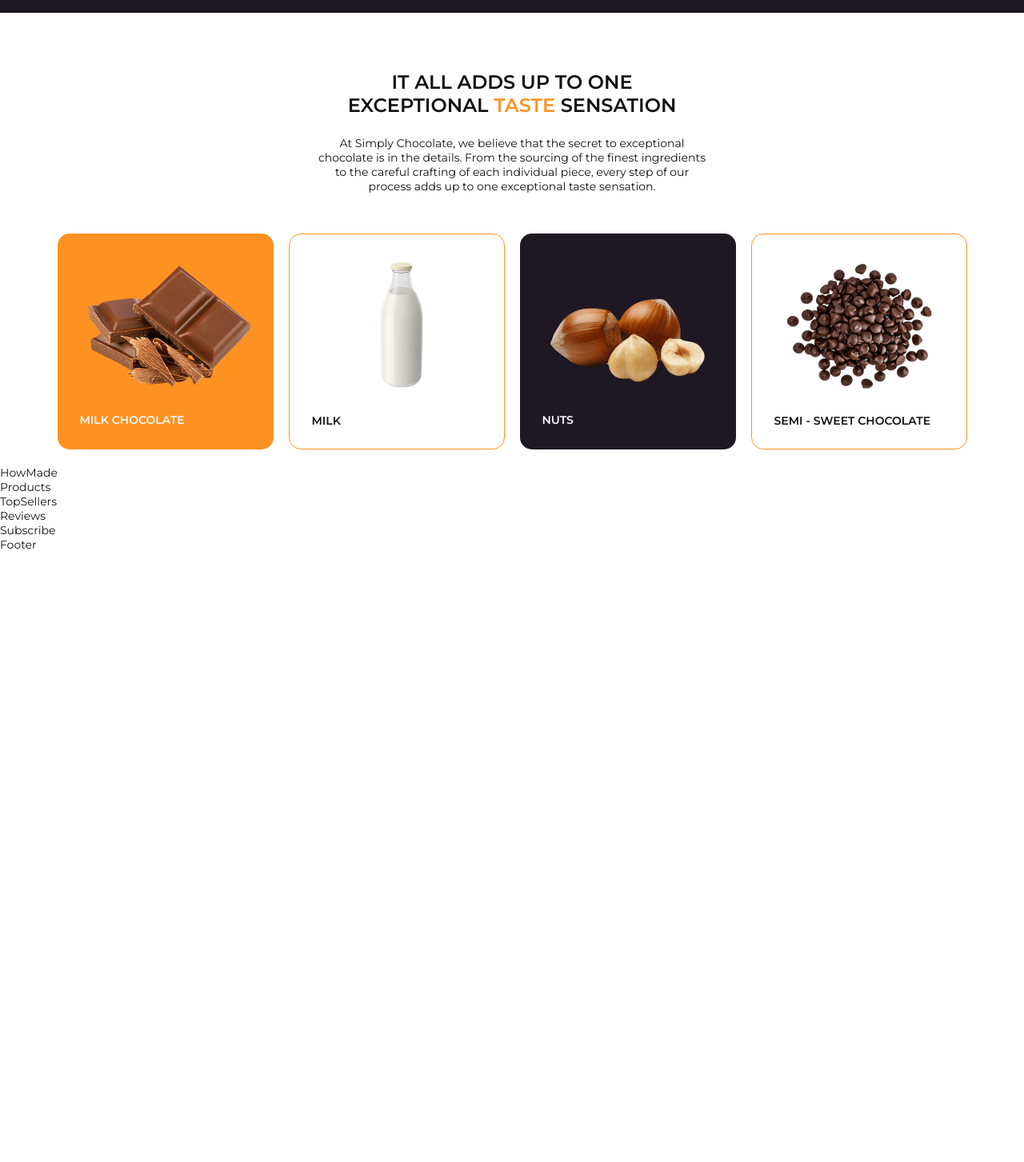
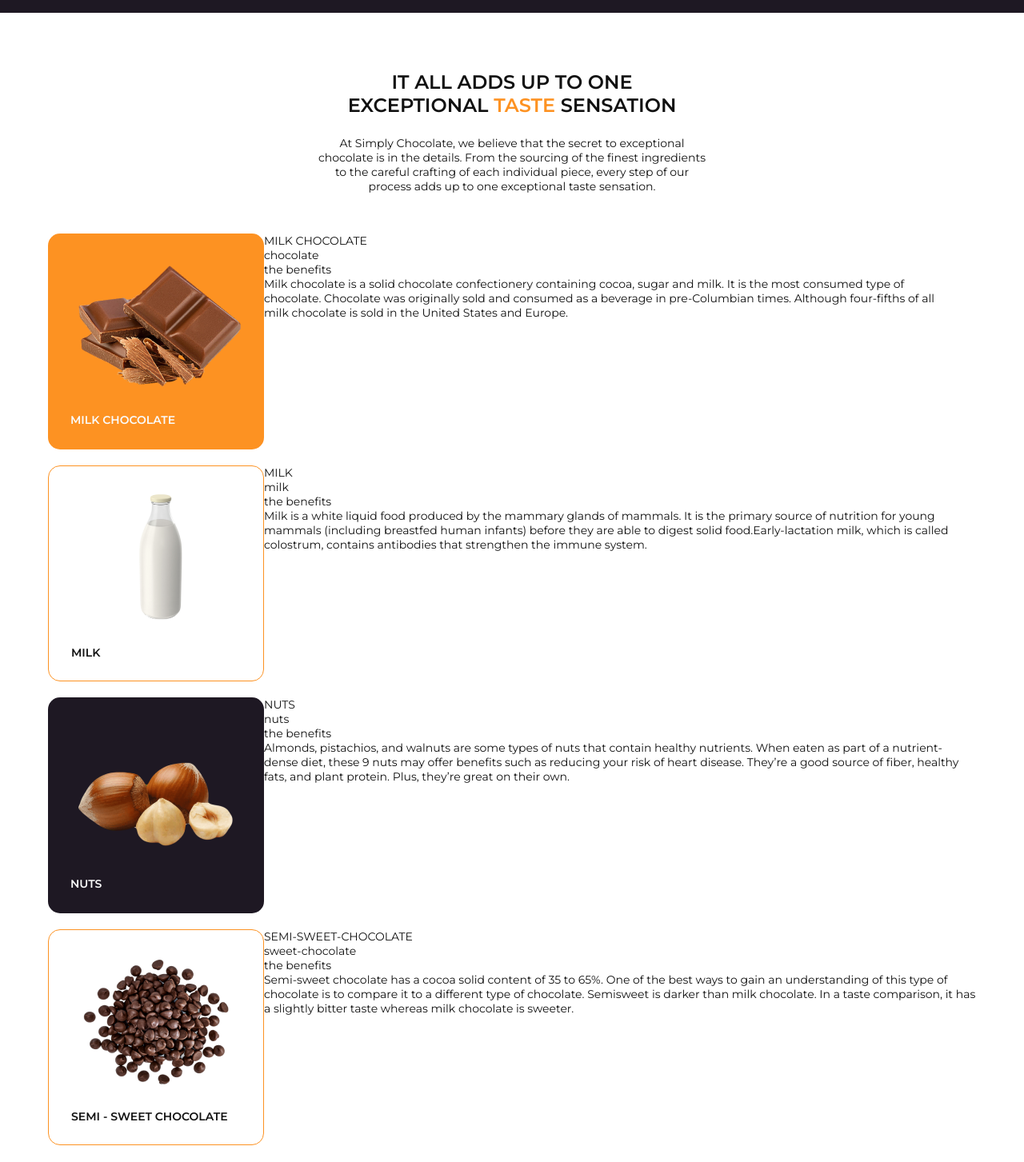
Before and after one commit to whatislove-zh/chocolate-landing, a React (Create React App) app: page / in a window 1280 px wide. Shown: the part 1072-2525 px from the top of the page at 80% size. Before the commit the page ends 1762 px from the top, so only its background shows below. Built offline with nearby package versions, Linux system fonts and the light colour scheme.

Commit message:
add overlay markup

```diff
--- a/src/components/ingredients/Ingredients.jsx
+++ b/src/components/ingredients/Ingredients.jsx
@@ -34,7 +34,20 @@
                 </div>
                 <p className="front-text">MILK CHOCOLATE</p>
               </div>
-              <div className="overlay-card"></div>
+              <div className="overlay-card">
+                <h2 className="overlay-header">MILK CHOCOLATE</h2>
+                <div className="overlay-benefits">
+                  <p className="orange-benefit">chocolate</p>
+                  <p className="clear-benefit">the benefits</p>
+                </div>
+                <p className="overlay-text">
+                  Milk chocolate is a solid chocolate confectionery containing
+                  cocoa, sugar and milk. It is the most consumed type of
+                  chocolate. Chocolate was originally sold and consumed as a
+                  beverage in pre-Columbian times. Although four-fifths of all
+                  milk chocolate is sold in the United States and Europe.
+                </p>
+              </div>
             </div>
             <div className="cards-item">
               <div className="front-card white-card">
@@ -43,7 +56,21 @@
                 </div>
                 <p className="front-text">MILK</p>
               </div>
-              <div className="overlay-card"></div>
+              <div className="overlay-card">
+                <h2 className="overlay-header">MILK</h2>
+                <div className="overlay-benefits">
+                  <p className="orange-benefit">milk</p>
+                  <p className="clear-benefit">the benefits</p>
+                </div>
+                <p className="overlay-text">
+                  Milk is a white liquid food produced by the mammary glands of
+                  mammals. It is the primary source of nutrition for young
+                  mammals (including breastfed human infants) before they are
+                  able to digest solid food.Early-lactation milk, which is
+                  called colostrum, contains antibodies that strengthen the
+                  immune system.
+                </p>
+              </div>
             </div>
             <div className="cards-item">
               <div className="front-card purple-card">
@@ -57,7 +84,21 @@
                 </div>
                 <p className="front-text">NUTS</p>
               </div>
-              <div className="overlay-card"></div>
+              <div className="overlay-card">
+                <h2 className="overlay-header">NUTS</h2>
+                <div className="overlay-benefits">
+                  <p className="orange-benefit">nuts</p>
+                  <p className="clear-benefit">the benefits</p>
+                </div>
+                <p className="overlay-text">
+                  Almonds, pistachios, and walnuts are some types of nuts that
+                  contain healthy nutrients. When eaten as part of a
+                  nutrient-dense diet, these 9 nuts may offer benefits such as
+                  reducing your risk of heart disease. They’re a good source of
+                  fiber, healthy fats, and plant protein. Plus, they’re great on
+                  their own.
+                </p>
+              </div>
             </div>
             <div className="cards-item">
               <div className="front-card white-card">
@@ -71,7 +112,21 @@
                 </div>
                 <p className="front-text">SEMI - SWEET CHOCOLATE</p>
               </div>
-              <div className="overlay-card"></div>
+              <div className="overlay-card">
+                <h2 className="overlay-header">SEMI-SWEET-CHOCOLATE</h2>
+                <div className="overlay-benefits">
+                  <p className="orange-benefit">sweet-chocolate</p>
+                  <p className="clear-benefit">the benefits</p>
+                </div>
+                <p className="overlay-text">
+                  Semi-sweet chocolate has a cocoa solid content of 35 to 65%.
+                  One of the best ways to gain an understanding of this type of
+                  chocolate is to compare it to a different type of chocolate.
+                  Semisweet is darker than milk chocolate. In a taste
+                  comparison, it has a slightly bitter taste whereas milk
+                  chocolate is sweeter.
+                </p>
+              </div>
             </div>
           </div>
         </div>
```
